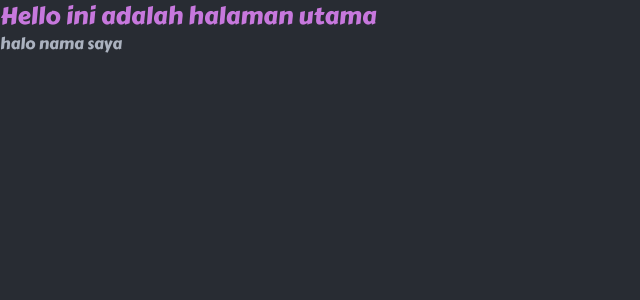
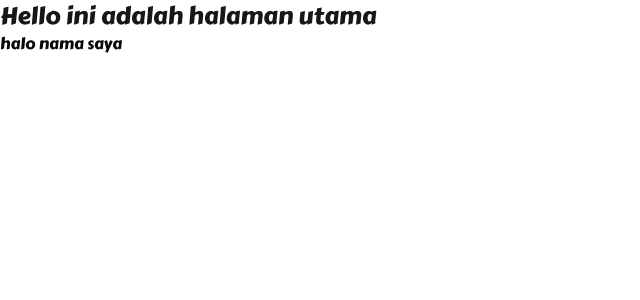
Before and after one commit to miikun66/portfolio-figma, a Next.js app: page / in a window 1280 px wide. Shown: the top 300 px of the page, without its empty margins (0-640 px from the left). Built offline with nearby package versions, Linux system fonts and the light colour scheme.

Commit message:
tambahkan shadcn

```diff
--- a/app/globals.css
+++ b/app/globals.css
@@ -1,23 +1,82 @@
 @import "tailwindcss";
+@import "tw-animate-css";
+
+@custom-variant dark (&:is(.dark *));
 
 :root {
-  --primary: #c778dd;
-  --background: #282c33;
+  --primary: oklch(0.205 0 0);
   --gray: #abb2bf;
   --white: #ffffff;
+  --radius: 0.625rem;
+  --background: oklch(1 0 0);
+  --foreground: oklch(0.145 0 0);
+  --card: oklch(1 0 0);
+  --card-foreground: oklch(0.145 0 0);
+  --popover: oklch(1 0 0);
+  --popover-foreground: oklch(0.145 0 0);
+  --primary-foreground: oklch(0.985 0 0);
+  --secondary: oklch(0.97 0 0);
+  --secondary-foreground: oklch(0.205 0 0);
+  --muted: oklch(0.97 0 0);
+  --muted-foreground: oklch(0.556 0 0);
+  --accent: oklch(0.97 0 0);
+  --accent-foreground: oklch(0.205 0 0);
+  --destructive: oklch(0.577 0.245 27.325);
+  --border: oklch(0.922 0 0);
+  --input: oklch(0.922 0 0);
+  --ring: oklch(0.708 0 0);
+  --chart-1: oklch(0.646 0.222 41.116);
+  --chart-2: oklch(0.6 0.118 184.704);
+  --chart-3: oklch(0.398 0.07 227.392);
+  --chart-4: oklch(0.828 0.189 84.429);
+  --chart-5: oklch(0.769 0.188 70.08);
+  --sidebar: oklch(0.985 0 0);
+  --sidebar-foreground: oklch(0.145 0 0);
+  --sidebar-primary: oklch(0.205 0 0);
+  --sidebar-primary-foreground: oklch(0.985 0 0);
+  --sidebar-accent: oklch(0.97 0 0);
+  --sidebar-accent-foreground: oklch(0.205 0 0);
+  --sidebar-border: oklch(0.922 0 0);
+  --sidebar-ring: oklch(0.708 0 0);
 }
 
 @theme inline {
   --color-background: var(--background);
   --color-foreground: var(--foreground);
   --font-primary: var(--font-carter-one);
-}
-
-@media (prefers-color-scheme: dark) {
-  :root {
-    --background: #0a0a0a;
-    --foreground: #ededed;
-  }
+  --color-sidebar-ring: var(--sidebar-ring);
+  --color-sidebar-border: var(--sidebar-border);
+  --color-sidebar-accent-foreground: var(--sidebar-accent-foreground);
+  --color-sidebar-accent: var(--sidebar-accent);
+  --color-sidebar-primary-foreground: var(--sidebar-primary-foreground);
+  --color-sidebar-primary: var(--sidebar-primary);
+  --color-sidebar-foreground: var(--sidebar-foreground);
+  --color-sidebar: var(--sidebar);
+  --color-chart-5: var(--chart-5);
+  --color-chart-4: var(--chart-4);
+  --color-chart-3: var(--chart-3);
+  --color-chart-2: var(--chart-2);
+  --color-chart-1: var(--chart-1);
+  --color-ring: var(--ring);
+  --color-input: var(--input);
+  --color-border: var(--border);
+  --color-destructive: var(--destructive);
+  --color-accent-foreground: var(--accent-foreground);
+  --color-accent: var(--accent);
+  --color-muted-foreground: var(--muted-foreground);
+  --color-muted: var(--muted);
+  --color-secondary-foreground: var(--secondary-foreground);
+  --color-secondary: var(--secondary);
+  --color-primary-foreground: var(--primary-foreground);
+  --color-primary: var(--primary);
+  --color-popover-foreground: var(--popover-foreground);
+  --color-popover: var(--popover);
+  --color-card-foreground: var(--card-foreground);
+  --color-card: var(--card);
+  --radius-sm: calc(var(--radius) - 4px);
+  --radius-md: calc(var(--radius) - 2px);
+  --radius-lg: var(--radius);
+  --radius-xl: calc(var(--radius) + 4px);
 }
 
 @layer base {
@@ -27,3 +86,46 @@
     @apply font-primary
   }
 }
+
+.dark {
+  --background: oklch(0.145 0 0);
+  --foreground: oklch(0.985 0 0);
+  --card: oklch(0.205 0 0);
+  --card-foreground: oklch(0.985 0 0);
+  --popover: oklch(0.205 0 0);
+  --popover-foreground: oklch(0.985 0 0);
+  --primary: oklch(0.922 0 0);
+  --primary-foreground: oklch(0.205 0 0);
+  --secondary: oklch(0.269 0 0);
+  --secondary-foreground: oklch(0.985 0 0);
+  --muted: oklch(0.269 0 0);
+  --muted-foreground: oklch(0.708 0 0);
+  --accent: oklch(0.269 0 0);
+  --accent-foreground: oklch(0.985 0 0);
+  --destructive: oklch(0.704 0.191 22.216);
+  --border: oklch(1 0 0 / 10%);
+  --input: oklch(1 0 0 / 15%);
+  --ring: oklch(0.556 0 0);
+  --chart-1: oklch(0.488 0.243 264.376);
+  --chart-2: oklch(0.696 0.17 162.48);
+  --chart-3: oklch(0.769 0.188 70.08);
+  --chart-4: oklch(0.627 0.265 303.9);
+  --chart-5: oklch(0.645 0.246 16.439);
+  --sidebar: oklch(0.205 0 0);
+  --sidebar-foreground: oklch(0.985 0 0);
+  --sidebar-primary: oklch(0.488 0.243 264.376);
+  --sidebar-primary-foreground: oklch(0.985 0 0);
+  --sidebar-accent: oklch(0.269 0 0);
+  --sidebar-accent-foreground: oklch(0.985 0 0);
+  --sidebar-border: oklch(1 0 0 / 10%);
+  --sidebar-ring: oklch(0.556 0 0);
+}
+
+@layer base {
+  * {
+    @apply border-border outline-ring/50;
+  }
+  body {
+    @apply bg-background text-foreground;
+  }
+}
--- /dev/null
+++ b/components/ui/input.jsx
@@ -0,0 +1,24 @@
+import * as React from "react"
+
+import { cn } from "@/lib/utils"
+
+function Input({
+  className,
+  type,
+  ...props
+}) {
+  return (
+    <input
+      type={type}
+      data-slot="input"
+      className={cn(
+        "file:text-foreground placeholder:text-muted-foreground selection:bg-primary selection:text-primary-foreground dark:bg-input/30 border-input flex h-9 w-full min-w-0 rounded-md border bg-transparent px-3 py-1 text-base shadow-xs transition-[color,box-shadow] outline-none file:inline-flex file:h-7 file:border-0 file:bg-transparent file:text-sm file:font-medium disabled:pointer-events-none disabled:cursor-not-allowed disabled:opacity-50 md:text-sm",
+        "focus-visible:border-ring focus-visible:ring-ring/50 focus-visible:ring-[3px]",
+        "aria-invalid:ring-destructive/20 dark:aria-invalid:ring-destructive/40 aria-invalid:border-destructive",
+        className
+      )}
+      {...props} />
+  );
+}
+
+export { Input }
--- /dev/null
+++ b/lib/utils.js
@@ -0,0 +1,6 @@
+import { clsx } from "clsx";
+import { twMerge } from "tailwind-merge"
+
+export function cn(...inputs) {
+  return twMerge(clsx(inputs));
+}
```
Also changed, not shown: package.json (+8 -3 lines), components.json (added), 1 other file (tests, documents, lock files or other folders).
